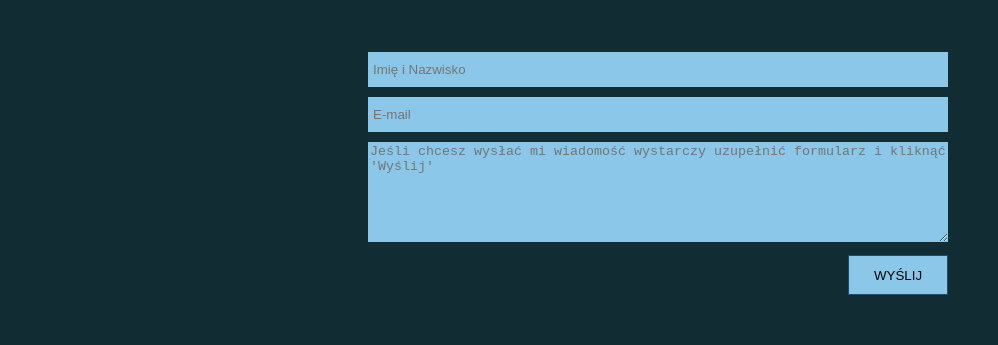
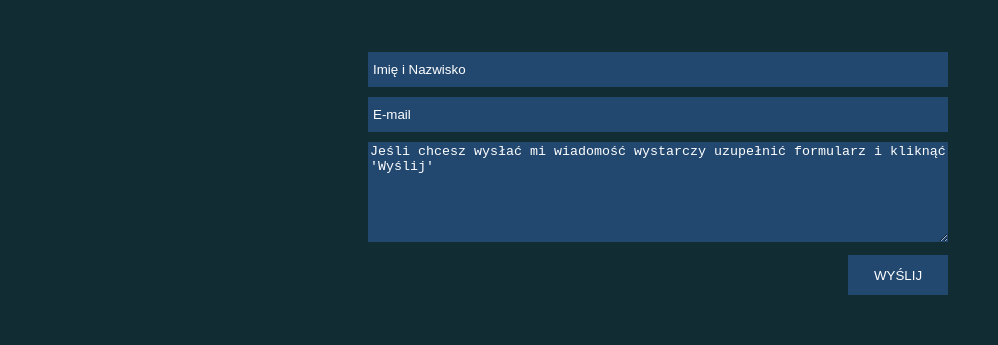
Before and after one commit to janekbordo/janekbordo.github.io, a plain HTML site: page Portfolio/index.html in a window 1280 px wide. Shown: the part 2251-2596 px from the top of the page, 282-1280 px from the left. Drawn offline with Linux system fonts and the light colour scheme.

Commit message:
changed placeholder properties

```diff
--- a/Portfolio/css/style.css
+++ b/Portfolio/css/style.css
@@ -268,22 +268,29 @@ textarea {
 
 textarea {
     height: 100px;
-    background-color: #8BC7E8;
+    background-color: #224870;
     border: 0;
+}
+
+textarea::placeholder{
+    color: #fff;
 }
 
 form input {
     height: 35px;
     padding: 5px;
-    background-color: #8BC7E8;
+    background-color: #224870;
     border: 0;
+}
+form input::placeholder{
+    color:#fff;
 }
 
 #btn {
     height: 40px;
     width: 100px;
-    background-color: #8BC7E8;
-    color: #000;
+    background-color: #224870;
+    color: #fff;
     border: 1px solid #224870;
     text-transform: uppercase;
     float: right;
```
